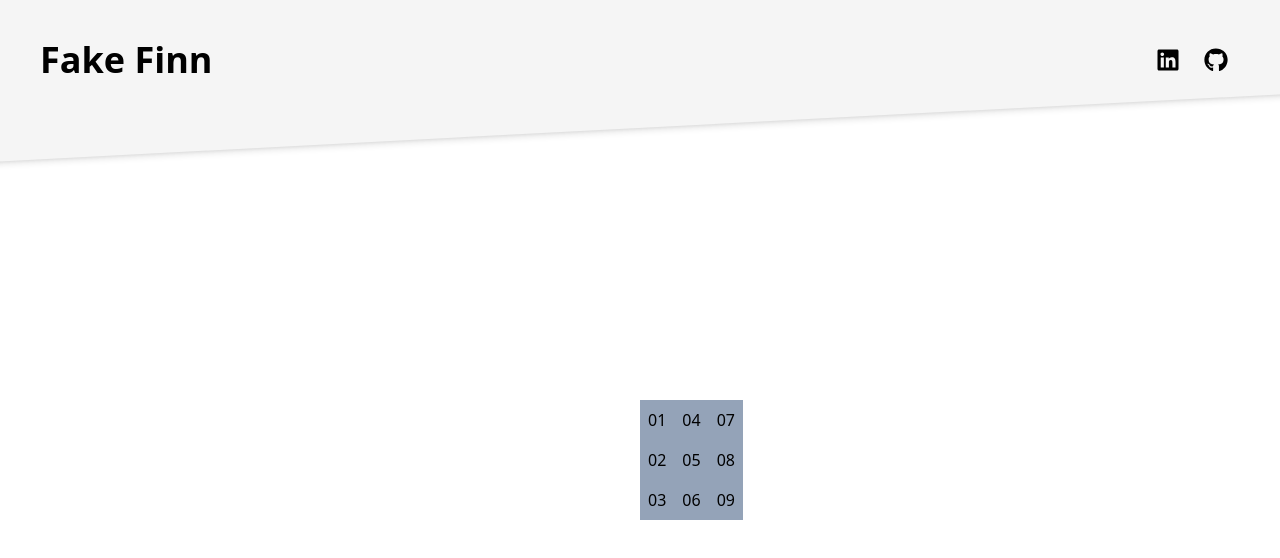
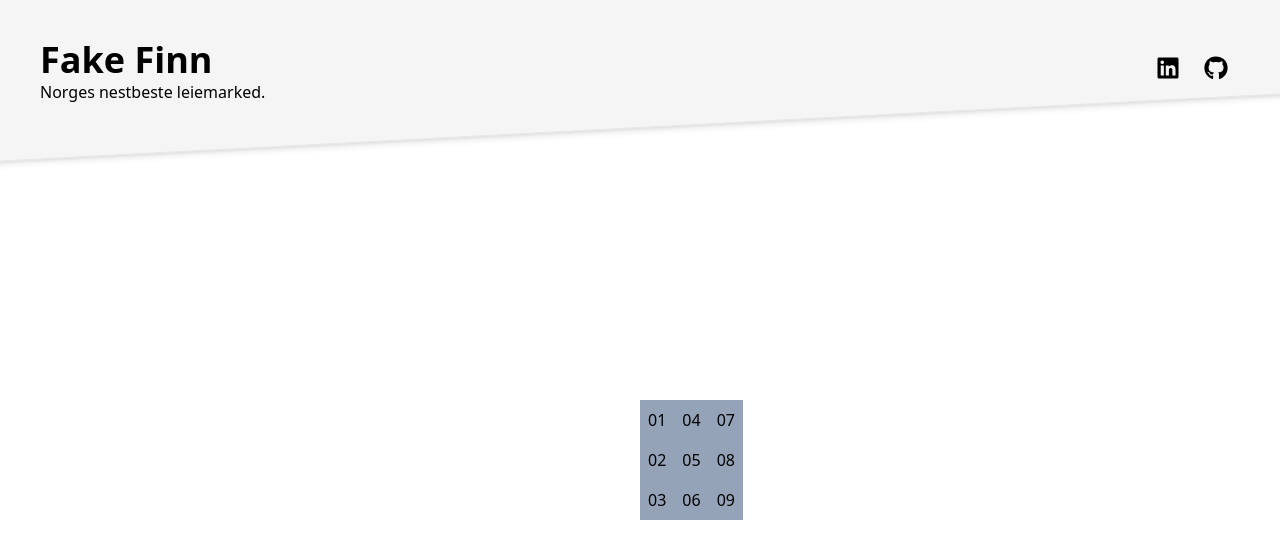
Before and after one commit to bocianowski1/finn-scraper, a Next.js app: page /test in a window 1280 px wide. Shown: the top 558 px of the page. Built offline with nearby package versions, Linux system fonts and the light colour scheme.

Commit message:
time to deploy

```diff
--- a/components/AdContainer.tsx
+++ b/components/AdContainer.tsx
@@ -24,7 +24,8 @@ interface Ad {
 }
 
 const AdContainer = ({ ads }: Props) => {
-  const [numberOfAds, setNumberOfAds] = useState(12);
+  const defaultNumberOfAds = 12;
+  const [numberOfAds, setNumberOfAds] = useState(defaultNumberOfAds);
   const [pageNumber, setPageNumber] = useState(1);
   const [inc, setInc] = useState(0);
   const nums = [1, 2, 3, 4, 5];
@@ -33,14 +34,14 @@ const AdContainer = ({ ads }: Props) => {
   const decreasePageNumber = () => {
     if (pageNumber >= 1 && inc >= 0) {
       setPageNumber(pageNumber - 1);
-      setInc(inc - numberOfAds);
+      setInc(inc - defaultNumberOfAds);
       setNumberOfAds(12);
     }
   };
   const increasePageNumber = () => {
     if (pageNumber <= maxNumberOfPages) {
       setPageNumber(pageNumber + 1);
-      setInc(inc + numberOfAds);
+      setInc(inc + defaultNumberOfAds);
       setNumberOfAds(12);
     }
   };
@@ -48,10 +49,10 @@ const AdContainer = ({ ads }: Props) => {
   const jumpToPageNumber = (number: number) => {
     setPageNumber(number);
     setNumberOfAds(12);
-    setInc(numberOfAds * number - numberOfAds);
+    setInc(defaultNumberOfAds * number - defaultNumberOfAds);
   };
   return (
-    <div className="py-6">
+    <div className="pt-6">
       <div className="flex justify-between px-10 pt-6 md:pt-8 lg:p-12">
         {pageNumber > 1 ? (
           <button
@@ -72,7 +73,9 @@ const AdContainer = ({ ads }: Props) => {
             <div key={num}>
               {num === pageNumber ? (
                 <button
-                  className="p-1 mx-1 font-bold text-xl lg:text-2xl"
+                  className="p-1 mx-1 font-bold text-xl lg:text-2xl
+                  transition ease-in-out hover:font-extrabold
+                  hover:cursor-pointer duration-300"
                   onClick={() => {
                     jumpToPageNumber(num);
                   }}
@@ -81,7 +84,9 @@ const AdContainer = ({ ads }: Props) => {
                 </button>
               ) : (
                 <button
-                  className="p-1 mx-1 text-xs lg:text-lg"
+                  className="p-1 mx-1 text-xs lg:text-lg
+                  transition ease-in-out hover:font-bold
+                  hover:cursor-pointer duration-300"
                   onClick={() => {
                     jumpToPageNumber(num);
                   }}
--- a/components/Footer.tsx
+++ b/components/Footer.tsx
@@ -2,8 +2,8 @@ import React from "react";
 
 const Footer = () => {
   return (
-    <div className="grid grid-cols-4">
-      <div>Developed by Torger Bocianowski</div>
+    <div className=" bg-neutral-100 p-4 w-full border border-t-stone-500">
+      Developed by Torger Bocianowski
     </div>
   );
 };
--- a/components/Navbar.tsx
+++ b/components/Navbar.tsx
@@ -7,8 +7,10 @@ const Navbar = () => {
     <div className="my-8">
       <div
         className="bg-neutral-100 shadow-md
+        border border-t-stone-500
       flex justify-between py-8 px-4 w-1000
-      fixed -top-96 lg:-top-[22rem] -left-10 -rotate-3 z-10 h-96 -translate-y-72"
+      fixed -top-96 lg:-top-[22rem] -left-10
+      -rotate-3 z-10 h-96 -translate-y-72"
       />
 
       <nav
@@ -16,13 +18,16 @@ const Navbar = () => {
       flex justify-between py-8 px-4 w-screen
       fixed left-0 top-0 z-20"
       >
-        <Link href={"/"} className="cursor-pointer">
-          <h1 className="text-left text-4xl font-semibold p-2 mx-4">
-            Fake Finn
-          </h1>
-        </Link>
+        <div className="flex flex-col">
+          <Link href={"/"} className="cursor-pointer">
+            <h1 className="text-left text-4xl font-bold pt-2 px-2 mx-4">
+              Fake Finn
+            </h1>
+          </Link>
+          <h3 className="font-thin mx-4 px-2">Norges nestbeste leiemarked.</h3>
+        </div>
         <ul className="flex items-center mx-4 px-2">
-          <li className=" p-2 transition ease-in-out hover:-translate-y-0.5 duration-300 mx-1">
+          <li className="p-2 transition ease-in-out hover:-translate-y-0.5 duration-300 mx-1">
             <Link
               className="cursor-pointer text-2xl"
               target={"_blank"}
@@ -31,7 +36,7 @@ const Navbar = () => {
               <FaLinkedin />
             </Link>
           </li>
-          <li className=" p-2 transition ease-in-out hover:-translate-y-0.5 duration-300 mx-1">
+          <li className="p-2 transition ease-in-out hover:-translate-y-0.5 duration-300 mx-1">
             <Link
               className=" cursor-pointer text-2xl"
               target={"_blank"}
--- a/pages/index.tsx
+++ b/pages/index.tsx
@@ -23,7 +23,7 @@ export default function Home() {
   }, [area]);
 
   return (
-    <div className=" bg-white">
+    <div className=" bg-neutral-100">
       <Head>
         <title>Fake Finn</title>
         <meta name="description" content="Fake Finn" />
```
